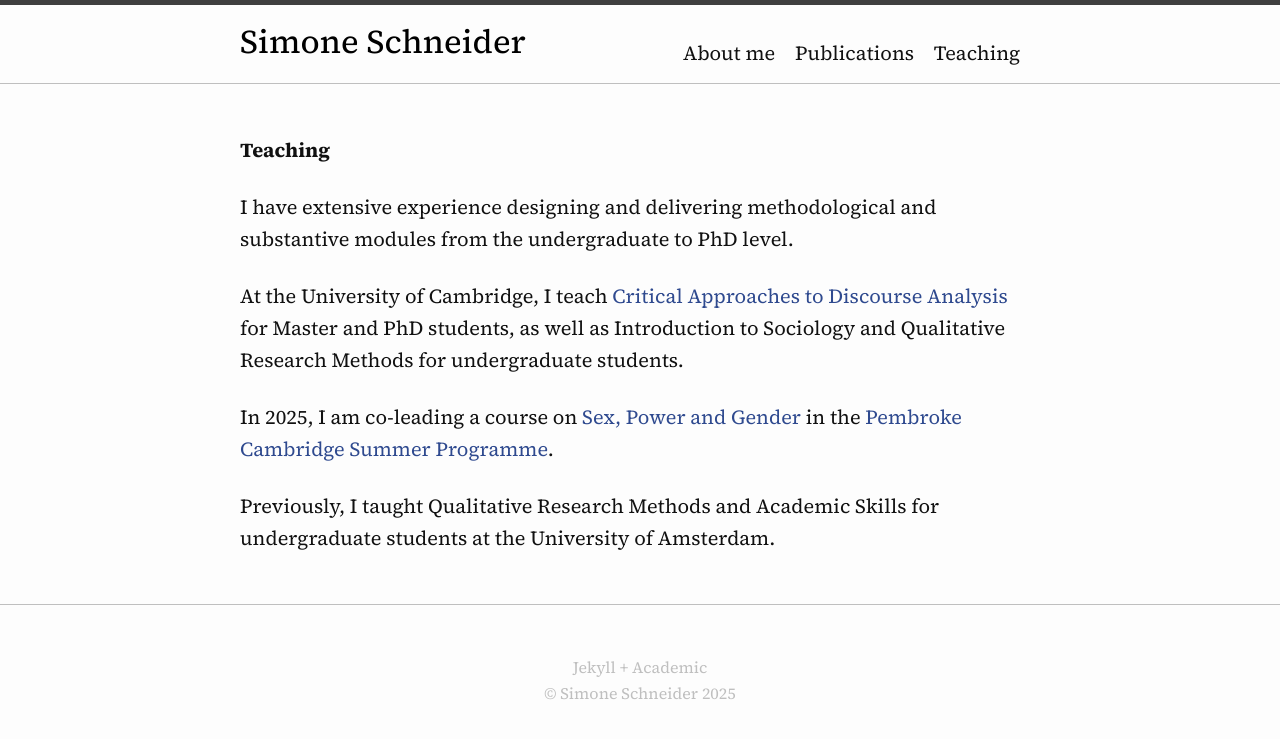
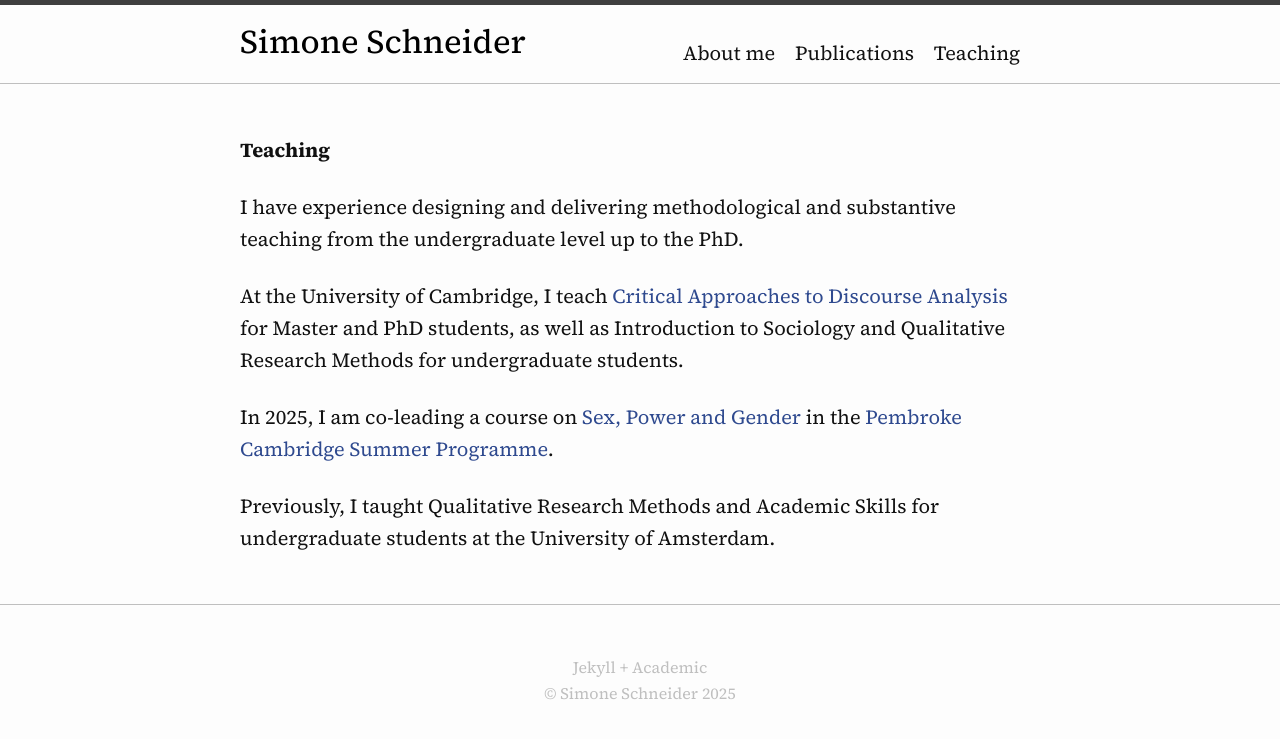
Before and after one commit to simone-schneider/simone-schneider.github.io, a Jekyll site: the page built from _pages/teaching.md, in a window 1280 px wide. Shown: the top 739 px of the page. Built offline with Jekyll 4.4.1, drawn with Linux system fonts in a browser that asks for light colours.

Commit message:
Update teaching.md

```diff
--- a/_pages/teaching.md
+++ b/_pages/teaching.md
@@ -6,7 +6,7 @@ layout: page
 
 **Teaching**
 
-I have extensive experience designing and delivering methodological and substantive modules from the undergraduate to PhD level.
+I have experience designing and delivering methodological and substantive teaching from the undergraduate level up to the PhD.
 
 At the University of Cambridge, I teach [Critical Approaches to Discourse Analysis](https://www.researchmethods.group.cam.ac.uk/modules/critical-approaches-to-discourse-analysis-lt/) for Master and PhD students, as well as Introduction to Sociology and Qualitative Research Methods for undergraduate students.
 
```
